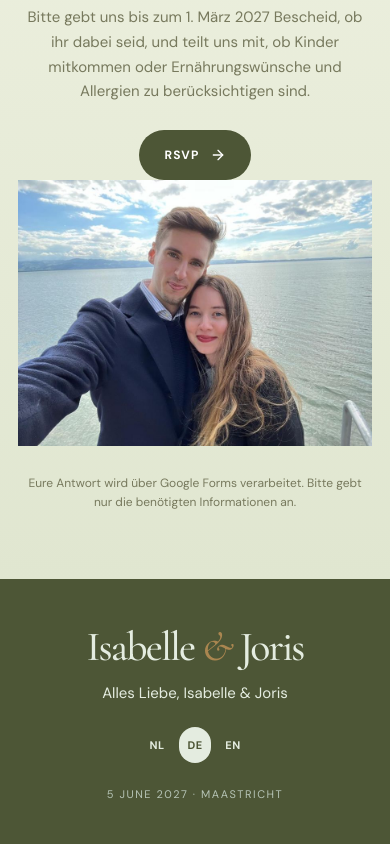
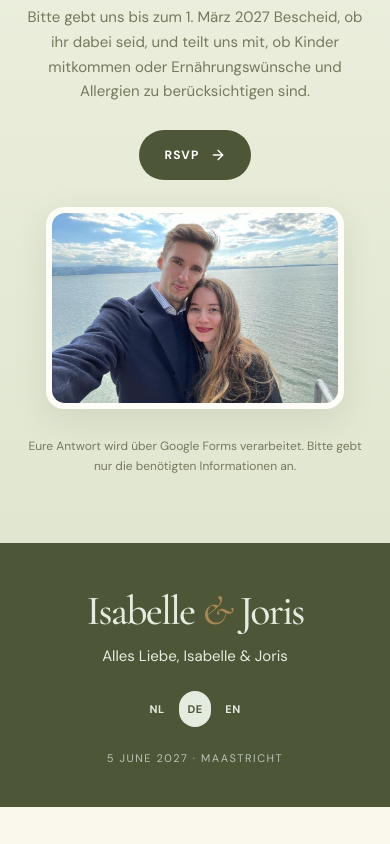
Before and after one commit to JoBuckx/BuckinxWedding, a Next.js app: page /de in a window 390 px wide. Shown: the part 9575-10419 px from the top of the page. After the commit the page ends 10382 px from the top, so only its background shows below. Built offline with nearby package versions, Linux system fonts and the light colour scheme.

Commit message:
Style compact responsive couple photo beneath RSVP

```diff
--- a/app/globals.css
+++ b/app/globals.css
@@ -397,3 +397,8 @@ body{min-width:320px}
 
 /* Restore intentional breathing room after the welcome names, now that the botanical ornament is removed. */
 .welcome-content .date-wordmark{margin-top:clamp(22px,4vw,40px)}
+
+/* A small, personal photo below RSVP; compact on phones. */
+.rsvp-couple-photo{width:min(100%,370px);margin:34px auto 23px;padding:7px;background:var(--paper);border-radius:23px;box-shadow:0 10px 34px rgba(44,55,29,.10)}
+.rsvp-couple-photo img{width:100%;aspect-ratio:3/2;object-fit:cover;object-position:50% 47%;border-radius:17px}
+@media(max-width:620px){.rsvp-couple-photo{width:min(84%,310px);margin:27px auto 20px;padding:6px;border-radius:18px}.rsvp-couple-photo img{border-radius:13px}}
```
